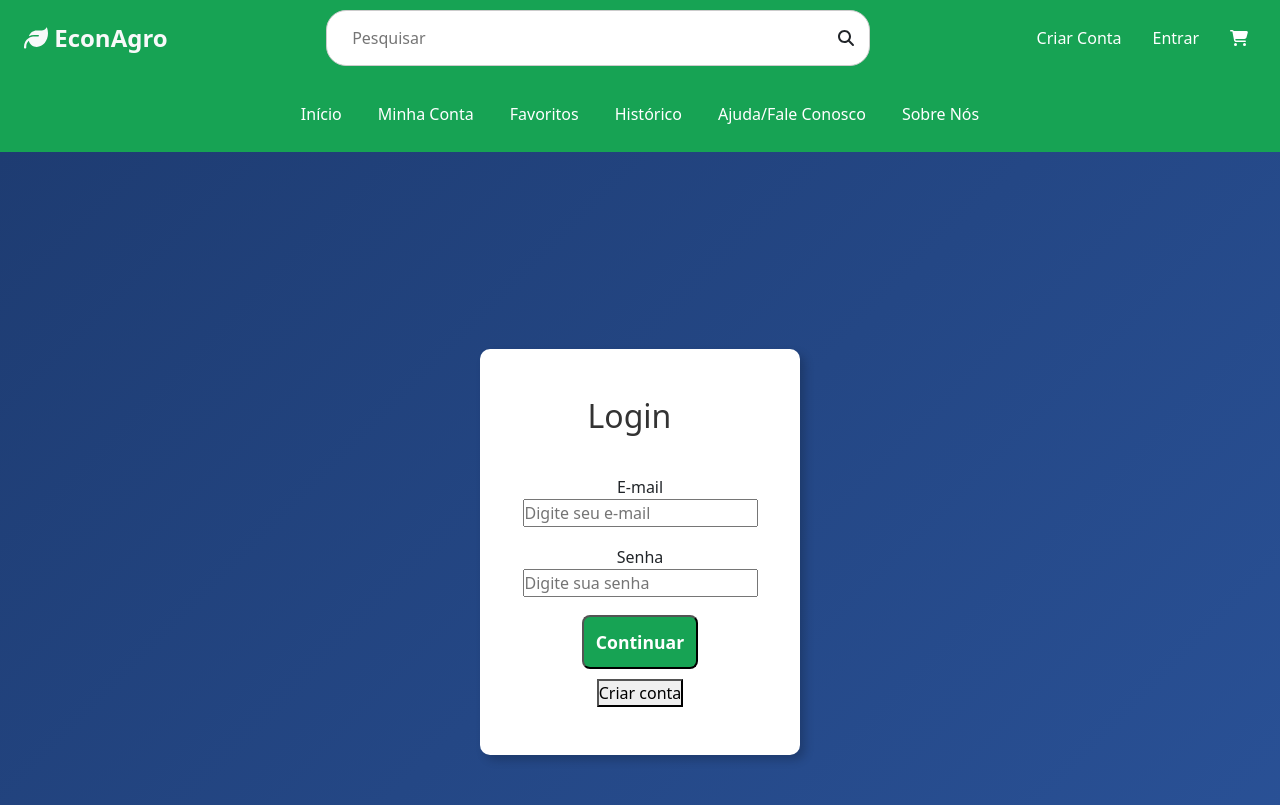
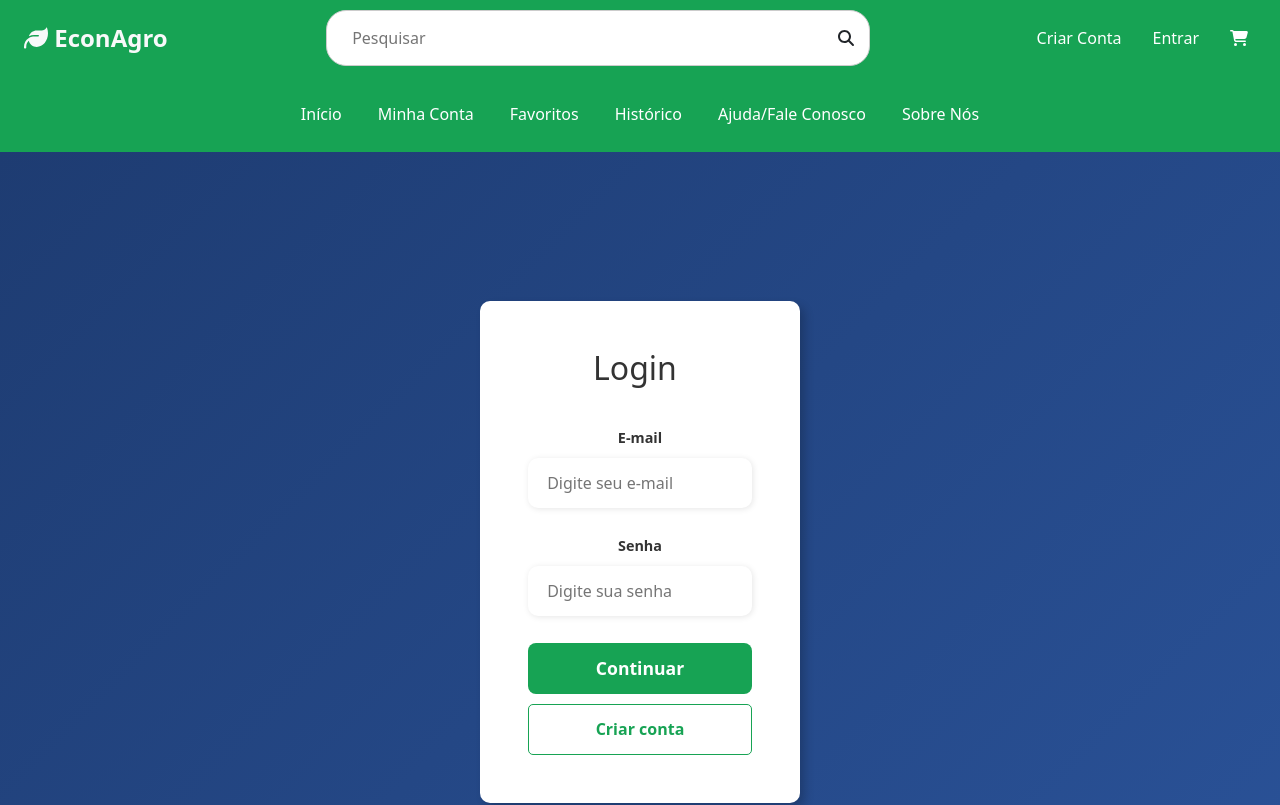
Before and after one commit to CaiqueAzevedo65/EconAgro, a React (Create React App) app in the folder techagro/: page /login in a window 1280 px wide. Shown: the top 805 px of the page. Built offline with nearby package versions, Linux system fonts and the light colour scheme.

Commit message:
[Caique - Correção do CSS]

```diff
--- a/techagro/src/Styles/Login.css
+++ b/techagro/src/Styles/Login.css
@@ -64,11 +64,26 @@
 }
 
 .linput-box label {
-    composes: form-label;
+    font-size: 0.9rem;
+    font-weight: 600;
+    color: var(--color-dark);
 }
 
 .linput-box input {
-    composes: form-input;
+    margin: 0.6rem 0;
+    padding: 0.8rem 1.2rem;
+    border: none;
+    border-radius: 10px;
+    box-shadow: var(--shadow-sm);
+    width: 100%;
+}
+
+.linput-box input:hover {
+    background-color: #eeeeee75;
+}
+
+.linput-box input:focus-visible {
+    outline: 1px solid var(--color-green);
 }
 
 /* Ícones de erro e sucesso */
@@ -100,12 +115,36 @@
 
 /* Botões */
 .continue-button button {
-    composes: btn btn-primary;
+    width: 100%;
+    padding: 0.8rem;
+    border: none;
+    border-radius: 5px;
+    cursor: pointer;
+    font-size: 1rem;
+    font-weight: bold;
+    background-color: var(--color-green);
+    color: var(--color-light);
     margin-bottom: 10px;
 }
 
+.continue-button button:hover {
+    background-color: #1ab65e;
+}
+
 .cadastro-button button {
-    composes: btn btn-outline;
+    width: 100%;
+    padding: 0.8rem;
+    border: 1px solid var(--color-green);
+    border-radius: 5px;
+    cursor: pointer;
+    font-size: 1rem;
+    font-weight: bold;
+    background-color: var(--color-light);
+    color: var(--color-green);
+}
+
+.cadastro-button button:hover {
+    background-color: #91f3bb;
 }
 
 /* Responsividade */
```
